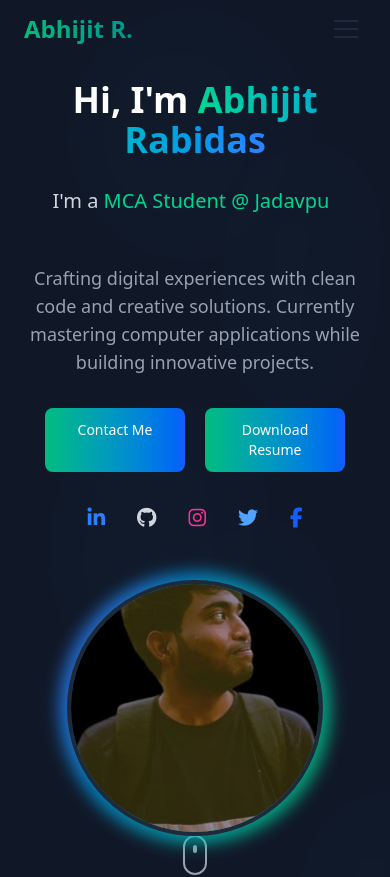
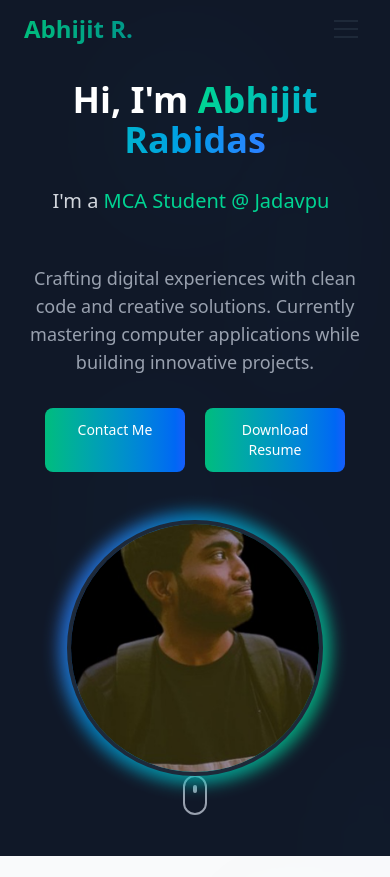
Before and after one commit to tesu123/website2, a React (Vite) app: page / in a window 390 px wide. Shown: the top 877 px of the page. Built offline with nearby package versions, Linux system fonts and the light colour scheme.

Commit message:
first commit

```diff
--- a/src/Hero.jsx
+++ b/src/Hero.jsx
@@ -138,7 +138,7 @@ function Hero() {
             </div>
 
             {/* Social links */}
-            <div className="flex justify-center lg:justify-start gap-8 mt-8">
+            <div className="hidden sm:flex justify-center lg:justify-start gap-8 mt-8">
               {[
                 {
                   icon: "linkedin-in",
```
